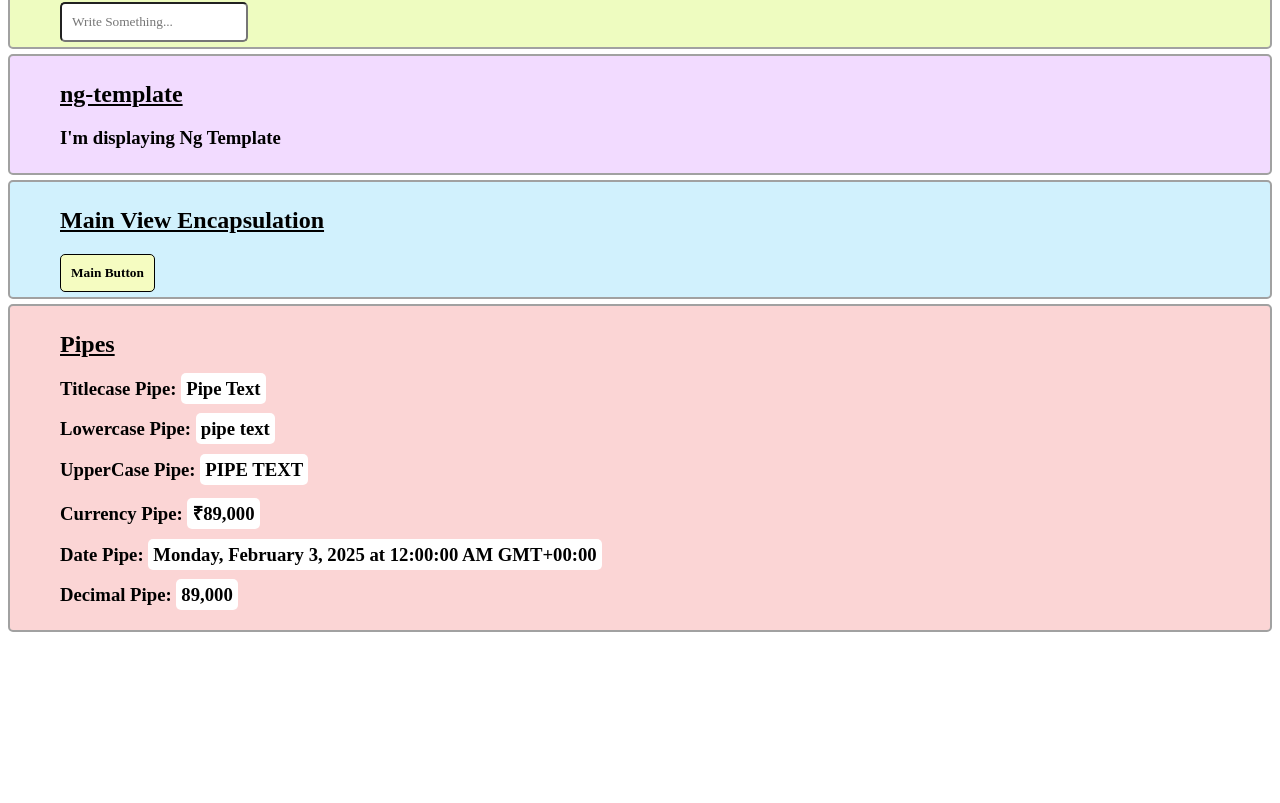
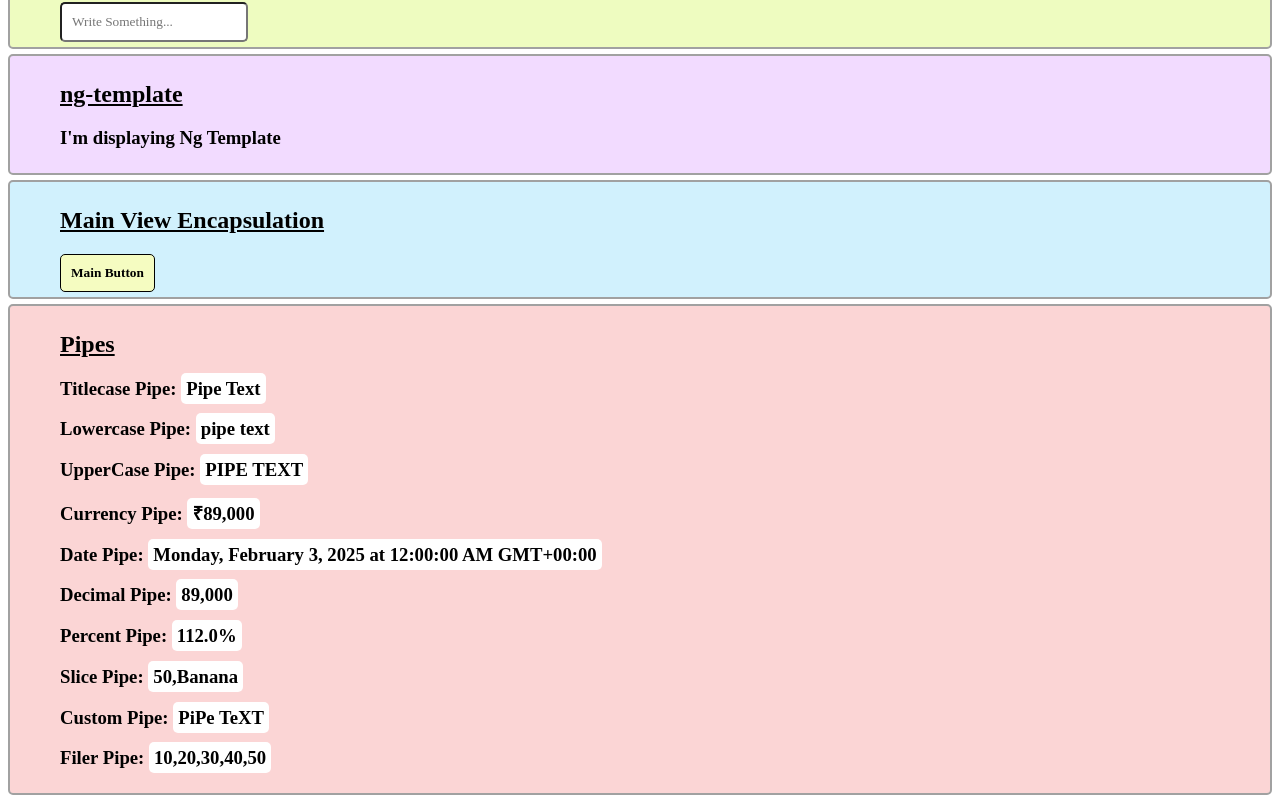
Before and after one commit to akashasahu07/Ang-Test1, an Angular app: page / in a window 1280 px wide. Shown: the part 2571-3374 px from the top of the page. Before the commit the page ends 3211 px from the top, so only its background shows below. Built offline with nearby package versions, Linux system fonts and the light colour scheme; a web font is replaced by a local one.

Commit message:
Pipe update

```diff
--- a/src/app/main/main.component.html
+++ b/src/app/main/main.component.html
@@ -111,4 +111,8 @@
     <h3>Currency Pipe: <span>{{ pipe_price | currency: 'INR': 'symbol': '1.0-0' }}</span></h3>
     <h3>Date Pipe: <span>{{ pipe_date | date: 'full' }}</span></h3>
     <h3>Decimal Pipe: <span>{{ pipe_price | number: '1.0-0' }}</span></h3>
+    <h3>Percent Pipe: <span>{{ pipe_value | percent: '1.1-2' }}</span></h3>
+    <h3>Slice Pipe: <span>{{ arr | slice: -2 }}</span></h3>
+    <h3>Custom Pipe: <span>{{ pipe_text | capitalize }}</span></h3>
+    <h3>Filer Pipe: <span>{{ arr | filter }}</span></h3>
 </div>
--- a/src/app/main/main.component.ts
+++ b/src/app/main/main.component.ts
@@ -3,10 +3,13 @@ import { Component } from '@angular/core';
 import { FormsModule } from '@angular/forms';
 import { ViewEncapsulation } from '@angular/core';
 
+// Custom Pipes
+import { CapitalizePipe } from '../pipes/capitalize.pipe';
+import { FilterPipe } from '../pipes/filter.pipe';
 
 @Component({
   selector: 'app-main',
-  imports: [FormsModule, CommonModule],  //NgFor is used to render the "ngFor" in template CommonModule contain all the directives ngFor, ngIf, ngSwitch instead of add
+  imports: [FormsModule, CommonModule, CapitalizePipe, FilterPipe],  //NgFor is used to render the "ngFor" in template CommonModule contain all the directives ngFor, ngIf, ngSwitch instead of add
   templateUrl: './main.component.html',
   styleUrl: './main.component.css',
   encapsulation: ViewEncapsulation.Emulated
@@ -115,7 +118,9 @@ export class MainComponent {
   status = false
 
   // Pipes
-  pipe_text: string = "PiPe TeXT"
+  pipe_text: string = "piPe TeXT"
   pipe_price: number = 89000
   pipe_date = "2025-02-03"
+  pipe_value = 1.12
+  arr = [10, 20, 30,"Apple", 40, 50, "Banana"]
 }
--- /dev/null
+++ b/src/app/pipes/capitalize.pipe.ts
@@ -0,0 +1,13 @@
+import { Pipe, PipeTransform } from '@angular/core';
+
+@Pipe({
+  name: 'capitalize'
+})
+export class CapitalizePipe implements PipeTransform {
+
+  transform(value: string): string {
+
+    return value.charAt(0).toUpperCase() + value.slice(1);;
+  }
+
+}
--- /dev/null
+++ b/src/app/pipes/filter.pipe.ts
@@ -0,0 +1,14 @@
+import { Pipe, PipeTransform } from '@angular/core';
+
+@Pipe({
+  name: 'filter'
+})
+export class FilterPipe implements PipeTransform {
+
+  transform(value: any[]): number[] {
+    if (!Array.isArray(value)) return [];
+
+    return value.filter(item => typeof item === 'number');
+  }
+
+}
```
Also changed, not shown: 2 other files (tests, documents, lock files or other folders).
